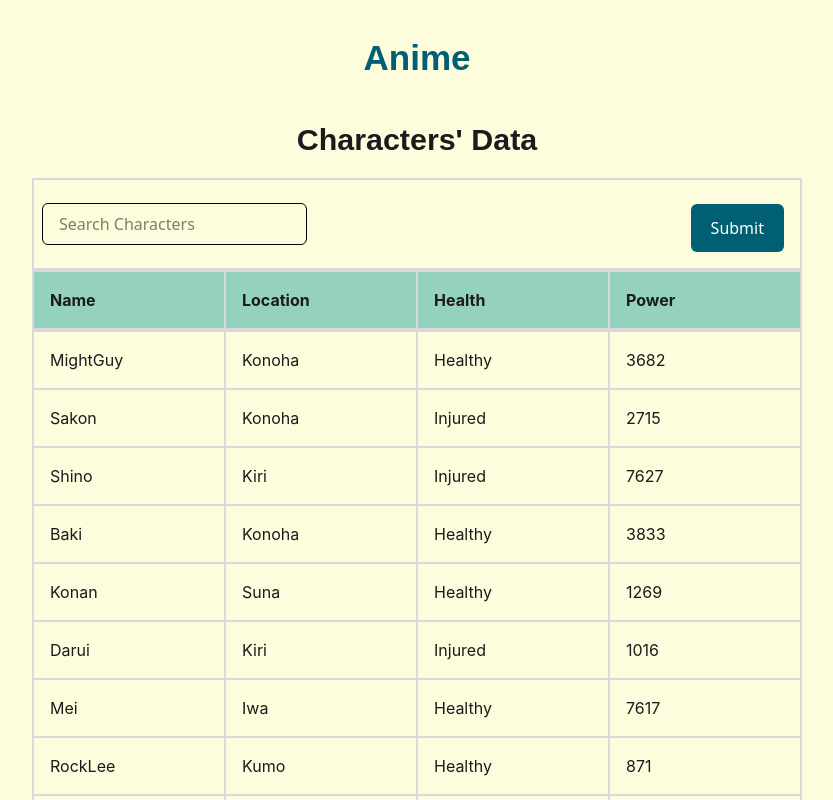
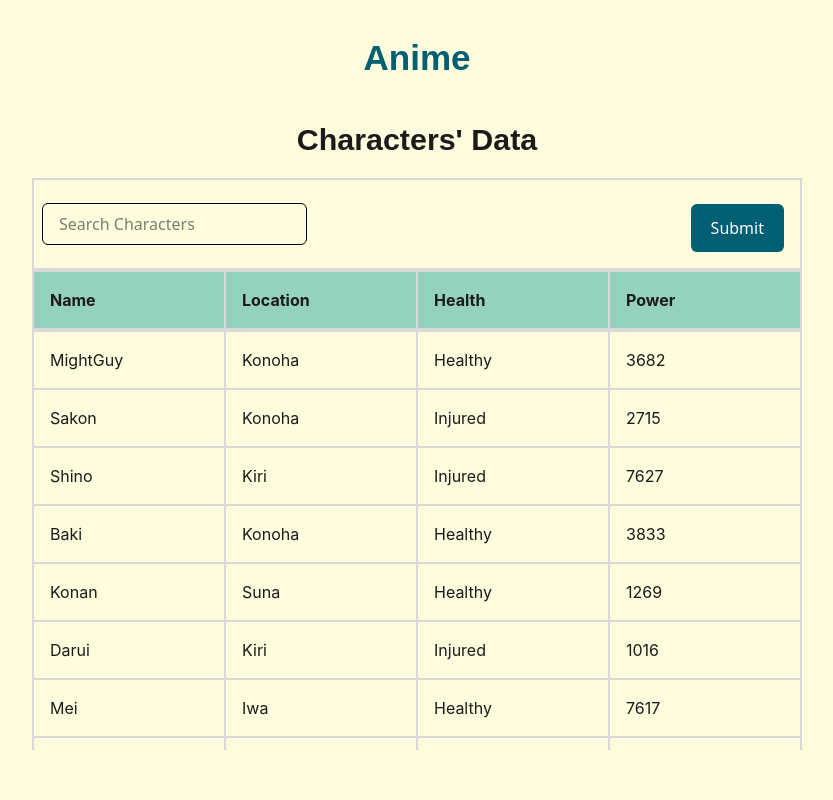
Before and after one commit to MazahirHaroon/table-data-management, a React (Vite) app: page / in a window 1280 px wide. Shown: the top 800 px of the page, without its empty margins (223-1056 px from the left). Built offline with nearby package versions, Linux system fonts and the light colour scheme; data requests are answered from the project's data file.

Commit message:
feat: make table scrollable and add sticky header behavior

```diff
--- a/src/components/Table/header.tsx
+++ b/src/components/Table/header.tsx
@@ -4,7 +4,7 @@ interface HeaderProps {
 
 const Header = ({ headers }: HeaderProps) => {
   return (
-    <thead>
+    <thead className='sticky top-0'>
       <tr>
         {headers.map((header) => (
           <th
--- a/src/components/Table/index.tsx
+++ b/src/components/Table/index.tsx
@@ -7,6 +7,7 @@ interface TableProps<T extends { id: TableIdKey }> {
   hideCaption?: boolean;
   headers: Extract<keyof T, string>[];
   rows: T[];
+  maxHeightClass?: string;
 }
 
 export const Table = <T extends { id: TableIdKey }>({
@@ -14,7 +15,15 @@ export const Table = <T extends { id: TableIdKey }>({
   hideCaption = false,
   headers,
   rows,
+  maxHeightClass = 'max-h-[60vh]',
 }: TableProps<T>) => (
+  <div
+    className={`${maxHeightClass} overflow-y-scroll relative`}
+    // added for testing
+    // onScroll={(e) => {
+    //   console.log(`Scrolled: ${e.currentTarget.scrollTop}`);
+    // }}
+  >
     <table className='table-auto border-2 border-table-border border-collapse'>
       <caption
         className={`text-secondary-heading text-text-color-subheading font-family-heading font-bold ${
@@ -30,4 +39,5 @@ export const Table = <T extends { id: TableIdKey }>({
         ))}
       </tbody>
     </table>
+  </div>
 );
```
Lines whose indentation alone changed are shown as unchanged.
